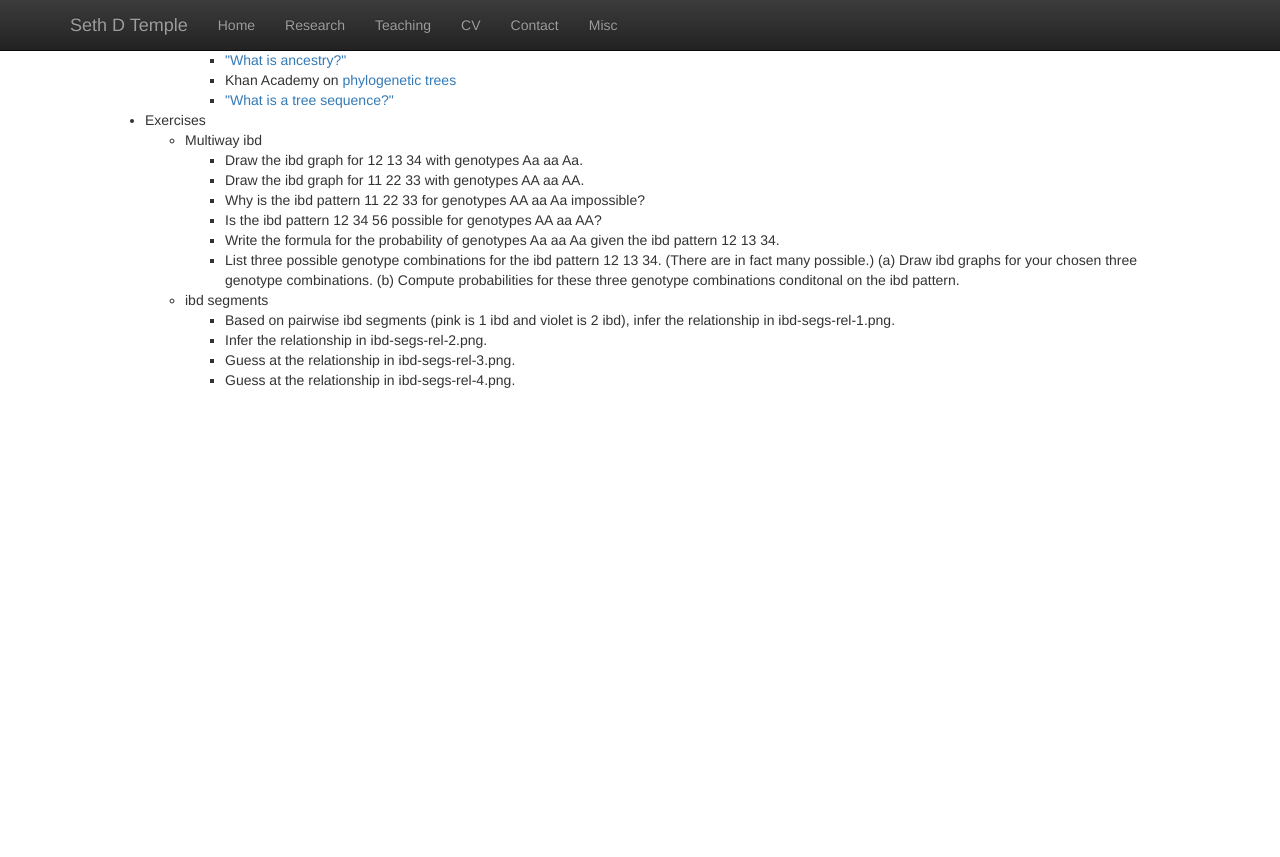
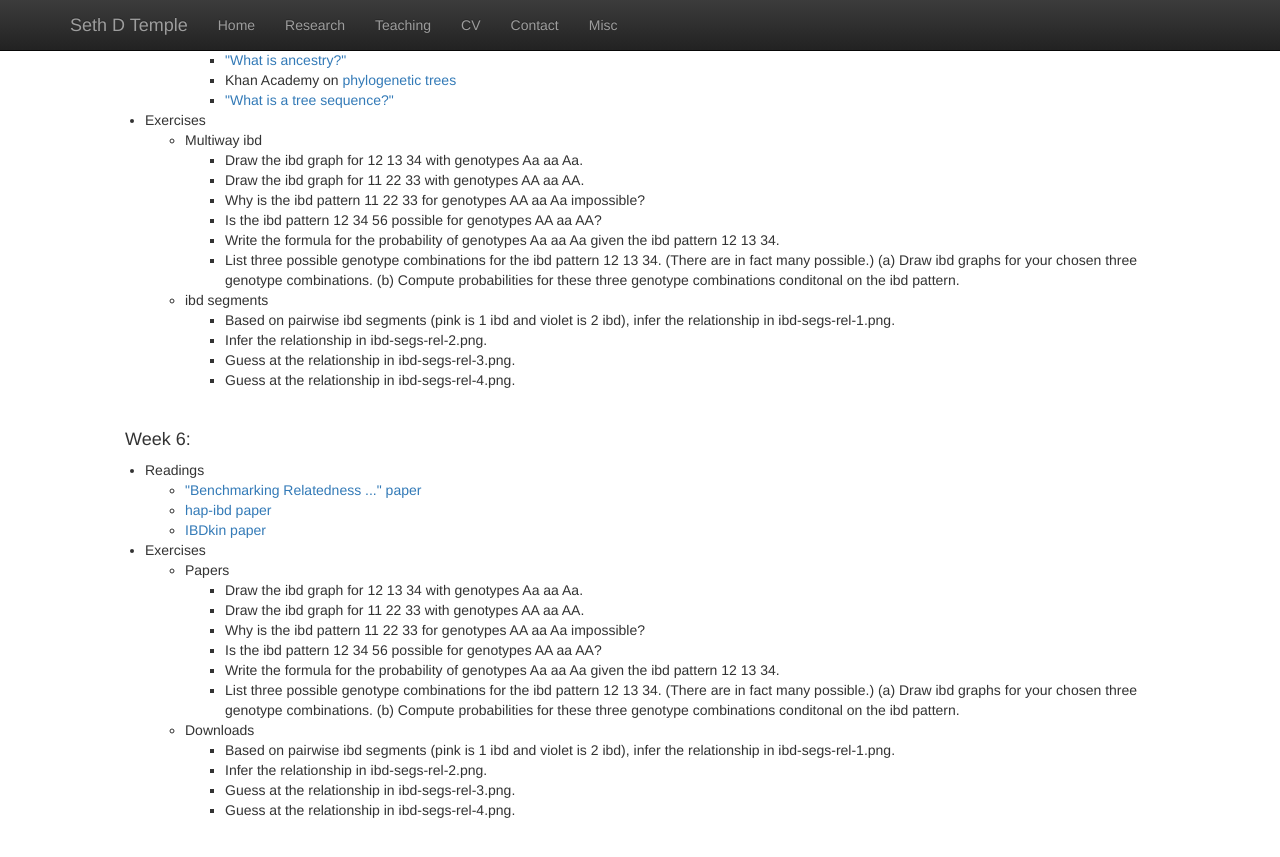
Before and after one commit to sdtemple/sdtemple.github.io, a Jekyll site: the page built from statgen1.html, in a window 1280 px wide and 900 px high, scrolled down 2398 px. Shown: the top 857 px of the window. Built offline with Jekyll 4.4.1, drawn with Linux system fonts in a browser that asks for light colours; nearby versions of some CDN libraries; library files that are not in the unit come from our copies; before the commit the page ends 2868 px from its top, so only the background shows below that.

Commit message:
Update statgen1.html

```diff
--- a/statgen1.html
+++ b/statgen1.html
@@ -195,3 +195,33 @@ Some assignments will be formally submitted to Canvas for course credit.<br/><br
     </ul>
 </p>
 <br/>
+
+<h4>Week 6:</h4>
+<p class="content" style="padding:0px;margin:0px 20px 0px;">
+<li style="padding:0px;margin:0px 20px 0px;"> Readings </li>
+    <ul>
+        <li style="padding:0px;margin:0px 20px 0px;"> <a href="https://academic.oup.com/genetics/article/207/1/75/5930657">"Benchmarking Relatedness ..." paper </a> </li>
+        <li style="padding:0px;margin:0px 20px 0px;"> <a href="https://www.sciencedirect.com/science/article/pii/S0002929720300525"> hap-ibd paper </a> </li>
+        <li style="padding:0px;margin:0px 20px 0px;"> <a href="https://academic.oup.com/bioinformatics/article/36/16/4519/5858978"> IBDkin paper </a> </li>
+    </ul>
+<li style="padding:0px;margin:0px 20px 0px;"> Exercises </li>
+    <ul>
+        <li style="padding:0px;margin:0px 20px 0px;"> Papers </li>
+        <ul>
+            <li style="padding:0px;margin:0px 20px 0px;"> Draw the ibd graph for 12 13 34 with genotypes Aa aa Aa. </li>
+            <li style="padding:0px;margin:0px 20px 0px;"> Draw the ibd graph for 11 22 33 with genotypes AA aa AA. </li>
+            <li style="padding:0px;margin:0px 20px 0px;"> Why is the ibd pattern 11 22 33 for genotypes AA aa Aa impossible? </li>
+            <li style="padding:0px;margin:0px 20px 0px;"> Is the ibd pattern 12 34 56 possible for genotypes AA aa AA? </li>
+            <li style="padding:0px;margin:0px 20px 0px;"> Write the formula for the probability of genotypes Aa aa Aa given the ibd pattern 12 13 34. </li>
+            <li style="padding:0px;margin:0px 20px 0px;"> List three possible genotype combinations for the ibd pattern 12 13 34. (There are in fact many possible.) (a) Draw ibd graphs for your chosen three genotype combinations. (b) Compute probabilities for these three genotype combinations conditonal on the ibd pattern. </li>
+        </ul>
+        <li style="padding:0px;margin:0px 20px 0px;"> Downloads </li>
+        <ul>
+            <li style="padding:0px;margin:0px 20px 0px;"> Based on pairwise ibd segments (pink is 1 ibd and violet is 2 ibd), infer the relationship in ibd-segs-rel-1.png. </li>
+            <li style="padding:0px;margin:0px 20px 0px;"> Infer the relationship in ibd-segs-rel-2.png. </li>
+            <li style="padding:0px;margin:0px 20px 0px;"> Guess at the relationship in ibd-segs-rel-3.png. </li>
+            <li style="padding:0px;margin:0px 20px 0px;"> Guess at the relationship in ibd-segs-rel-4.png. </li>
+        </ul>
+    </ul>
+</p>
+<br/>
```
